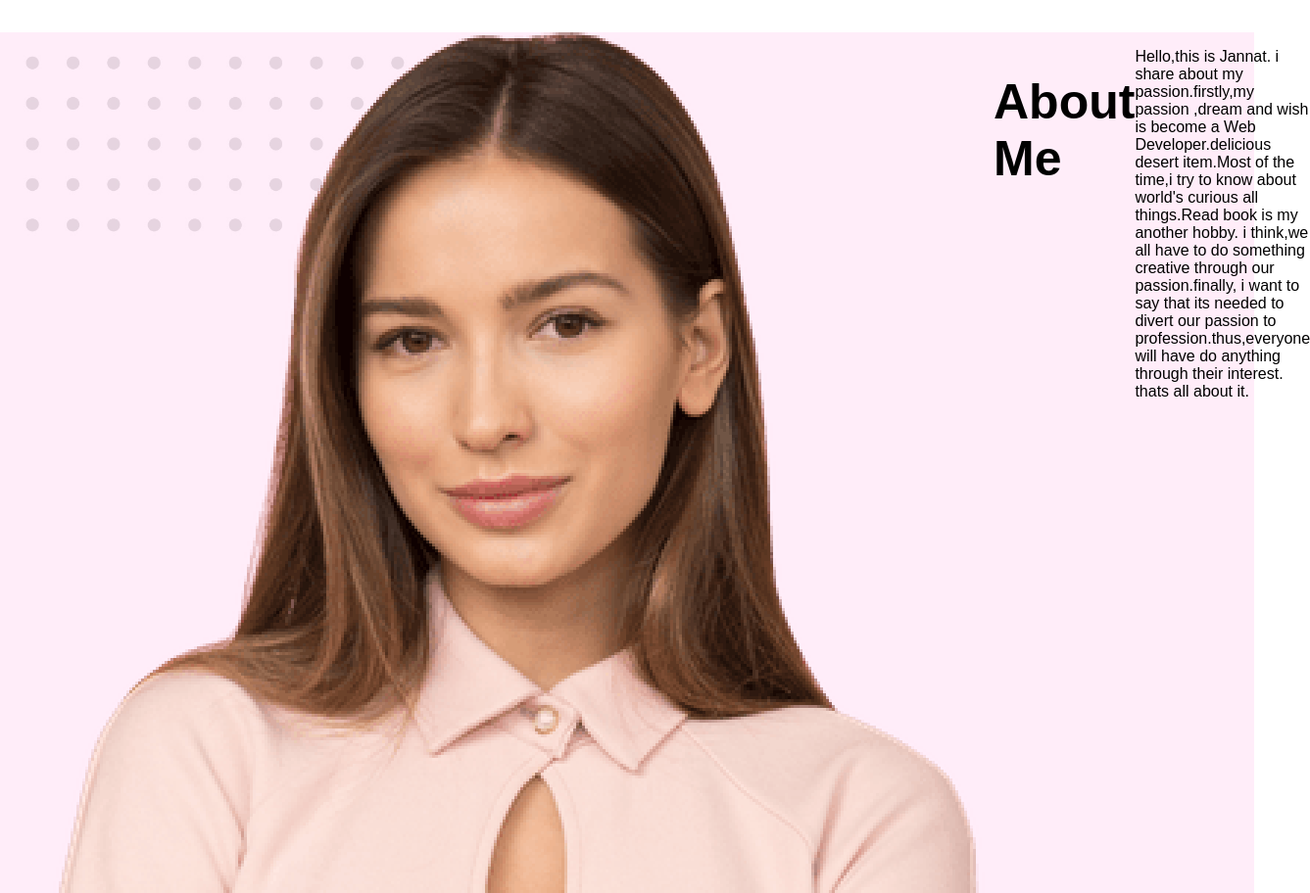
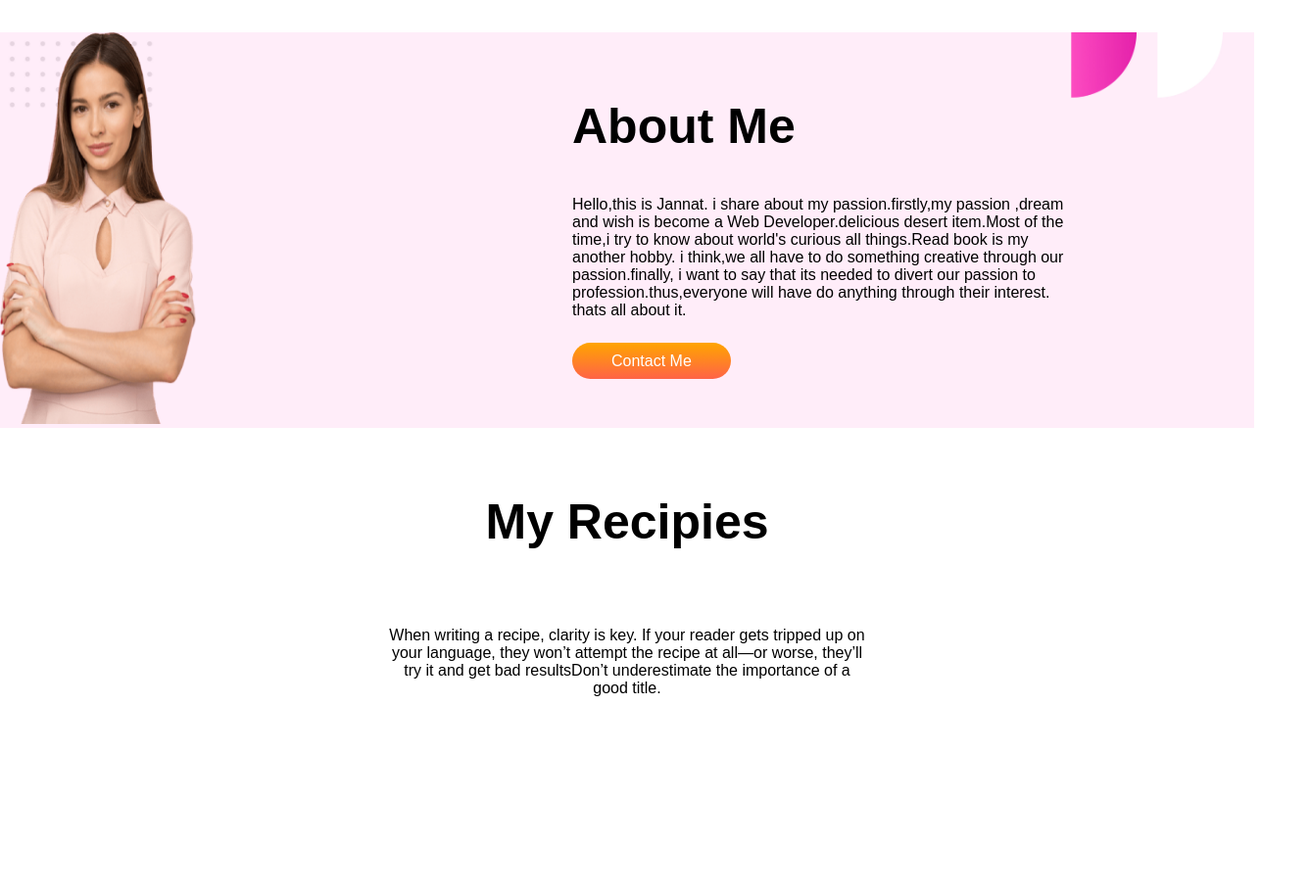
Before and after one commit to Jannat-Akter-Shifa/Food-World, a plain HTML site: page index.html in a window 1280 px wide. Shown: the part 719-1631 px from the top of the page at 98% size, 1337 px wide, since content can reach past the window. After the commit the page ends 1447 px from the top, so only its background shows below. Drawn offline with Linux system fonts and the light colour scheme.

Commit message:
text added

```diff
--- a/index.html
+++ b/index.html
@@ -31,8 +31,9 @@
 
     <section class="background-image flexible-container">
         <div class="image">
-            <img src="set.png" alt="">
+            <img src="set.png" alt="" width="200" height="400">
         </div>
+        <div class="about-me">
             <h1>About Me</h1>
             <p>Hello,this is Jannat. i share about my passion.firstly,my passion ,dream and wish is become a Web
                 Developer.delicious desert item.Most of the time,i try to know about world's curious all
@@ -45,5 +46,22 @@
                 that
                 its needed to divert our passion to profession.thus,everyone will have do anything through their
                 interest.
-            thats all about it.</p>
+                thats all about it.</p><br>
+            <a class="link-button" target="_blank" href="https://web.facebook.com/ask.jesi/">Contact
+                Me</a>
+        </div>
     </section>
+
+    <section>
+        <div class="my-recipies">
+            <h1>My Recipies</h1>
+            <div class="my-recipies p">
+                <p>When writing a recipe, clarity is key. If your reader gets tripped up on your language, they won’t
+                    attempt
+                    the recipe at all—or worse, they’ll try it and get bad resultsDon’t underestimate the importance of
+                    a
+                    good
+                    title.</p>
+            </div>
+        </div>
+    </section>
--- a/style.css
+++ b/style.css
@@ -25,3 +25,18 @@ h1{
     background-repeat: no-repeat;
     background-size: cover;
 }
+.about-me{
+    padding-left: 30%;
+    padding-right: 15%;
+    padding-top: 2%;
+}
+.my-recipies{
+    padding-left: 10%;
+    padding-right: 10%;
+    padding-top: 2%;
+    text-align: center;
+}
+.my-recipies p{
+    padding-left: 20%;
+    padding-right: 20%;
+}
```
Lines whose indentation alone changed are shown as unchanged.
